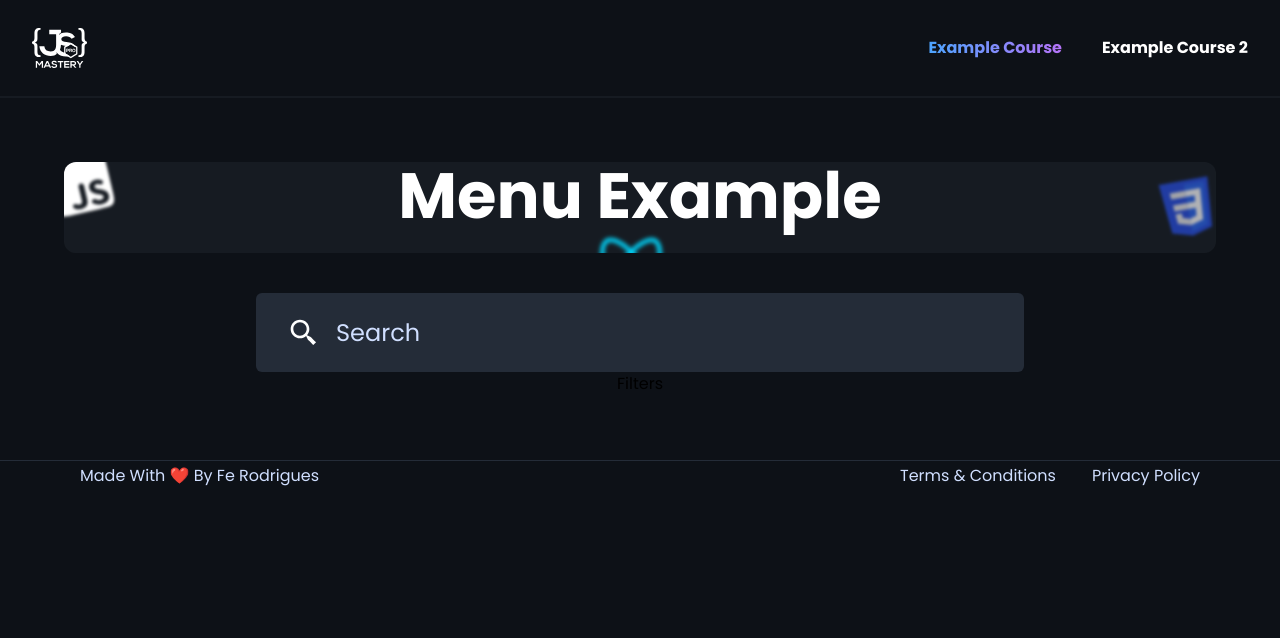
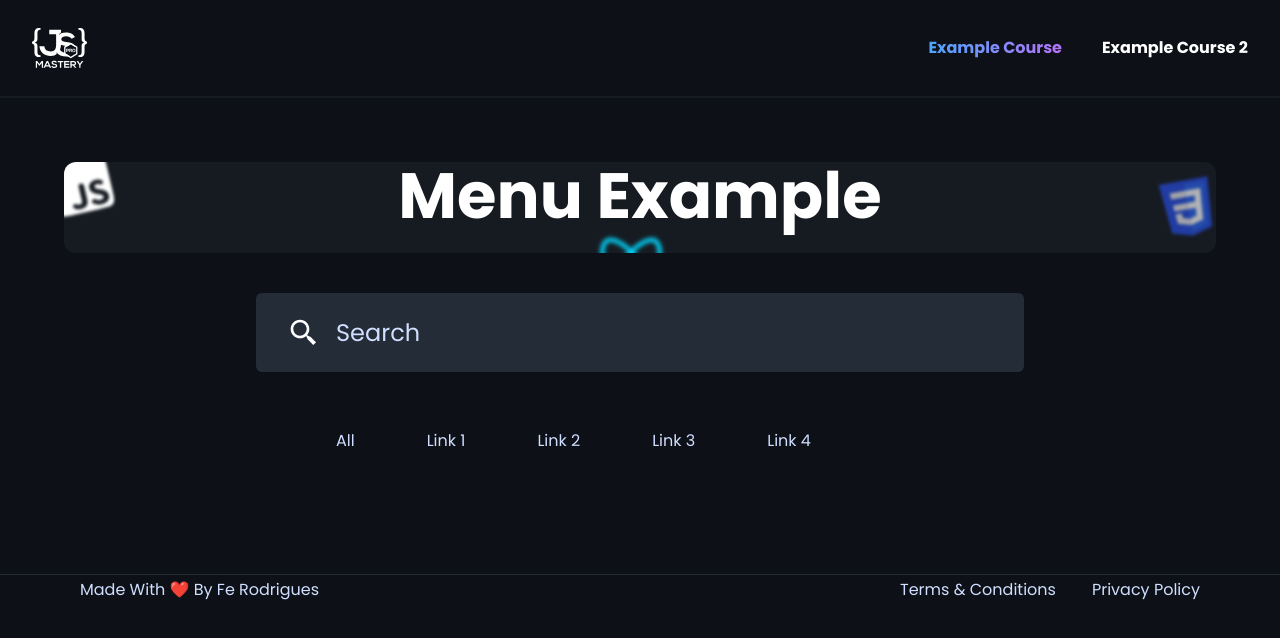
Before and after one commit to FilipiMachado/agile_website, a Next.js app: page / in a window 1280 px wide. Shown: the top 638 px of the page. Built offline with nearby package versions, Linux system fonts and the light colour scheme.

Commit message:
finished filters structure

```diff
--- a/components/Filters.tsx
+++ b/components/Filters.tsx
@@ -1,7 +1,31 @@
+"use client";
+
+import { useState } from "react";
+
+const links = ["all", "Link 1", "Link 2", "Link 3", "Link 4"];
+
 const Filters = () => {
+  const [active, setActive] = useState("");
+
+  const handleFilter = (link: string) => {
+    setActive(link);
+  };
+
   return (
-    <div>Filters</div>
-  )
-}
+    <ul className="text-white-800 body-text no-scrollbar flex w-full max-w-full gap-2 overflow-auto py-12 sm:max-w-2xl">
+      {links.map((link) => (
+        <button
+          key={link}
+          onClick={() => handleFilter(link)}
+          className={`${
+            active === link ? "gradient_blue-purple hover:text-white-800" : ""
+          } whitespace-nowrap rounded-lg px-8 py-2.5 capitalize hover:text-white-400 transition`}
+        >
+          {link}
+        </button>
+      ))}
+    </ul>
+  );
+};
 
-export default Filters
+export default Filters;
```
